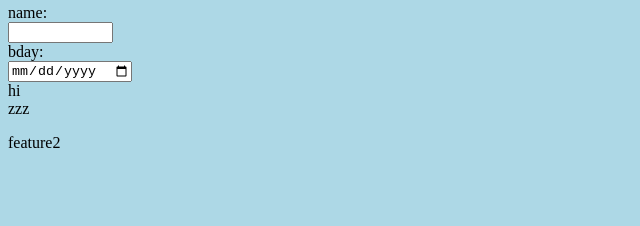
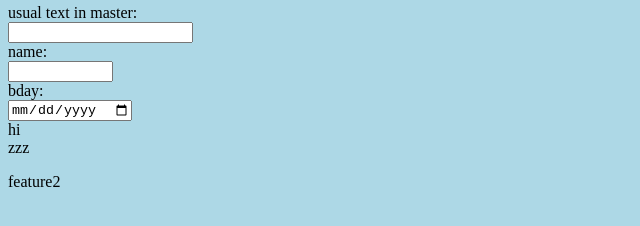
Before and after one commit to ivolga10/gitgit, a plain HTML site: page index.html in a window 1280 px wide. Shown: the part 284-510 px from the top of the page, without its empty margins (0-640 px from the left). Drawn offline with Linux system fonts and the light colour scheme.

Commit message:
add text in master

```diff
--- a/index.html
+++ b/index.html
@@ -15,6 +15,7 @@ style="width:100%;max-width:960px"></div>
 <p>This line is here to show how merging works.</p>
 <div><img src="img_hello_git.jpg" alt="Hello Git" style="width:100%;max-width:640px"></div>
 <input type="checkbox" size="5"/>
+<div>usual text in master:</div><input type="text" size="20"/>
 <div>name:</div><input type="text" size="10"/>
 <div>bday:</div><input type="date"/>
 <div>hi</div>
```
